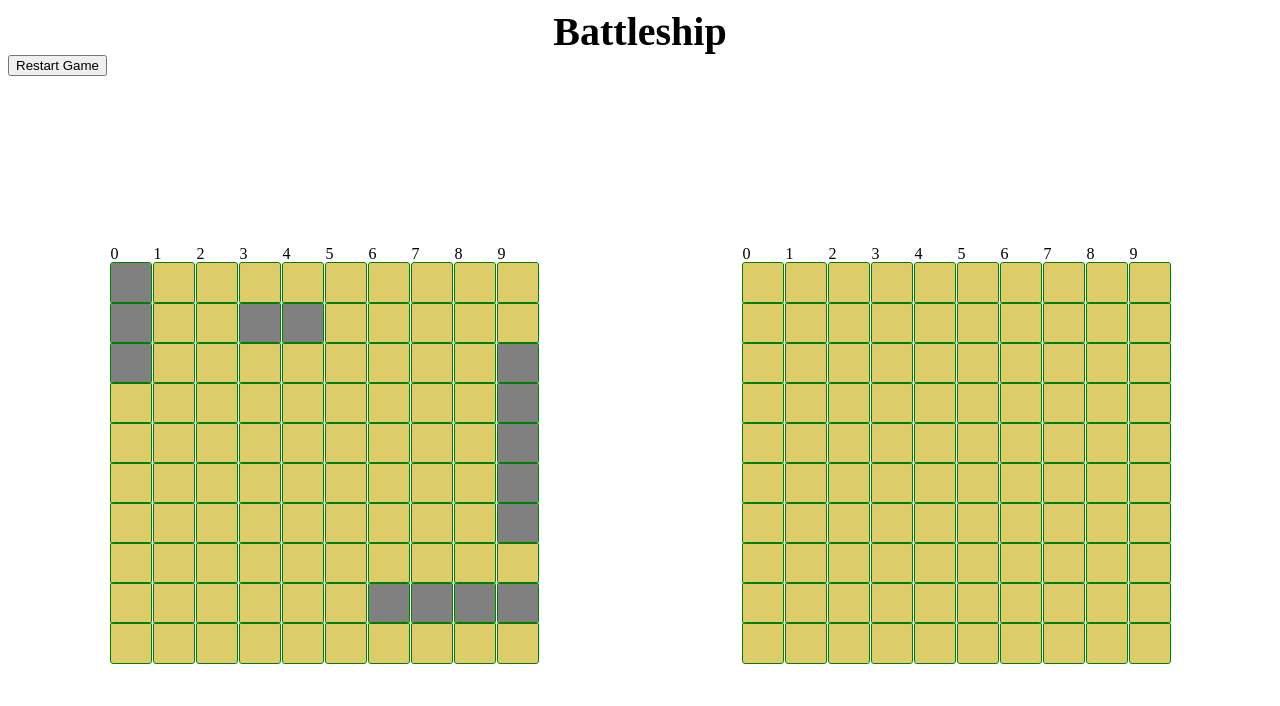
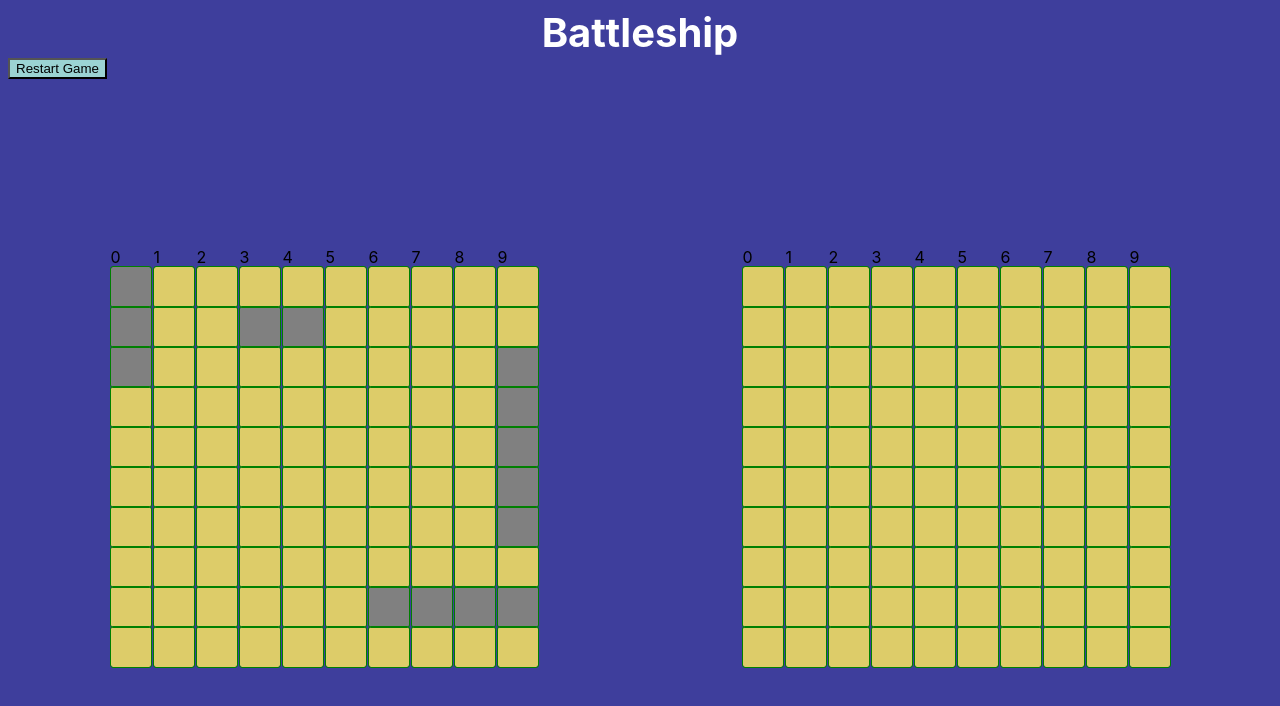
Before and after one commit to kelshuka/Battle-Ship, a website built with webpack: page src/index.html in a window 1280 px wide. Built offline with nearby package versions, Linux system fonts and the light colour scheme.

Commit message:
Add files

```diff
--- a/src/index.html
+++ b/src/index.html
@@ -9,12 +9,12 @@
 
         <div class="mainContainer">
 
-            <div style="text-align: center; font-size: 40px; font-weight:bolder;"
+            <div style="text-align: center; font-size: 40px; font-weight:bolder;color: white;"
              class="gameName">Battleship</div>
 
             <div class="closeButtns">
                 <button class="addPlayers" style="display: none;">Change your ships positions</button>
-                <button class="clean">Restart Game</button>
+                <button class="clean" style="background-color: rgb(155, 211, 211);">Restart Game</button>
             </div>
             <div style="text-align: center; height: 2px; color: rgb(64, 64, 170);" class="winner"></div>
             <p></p>
--- a/src/style.css
+++ b/src/style.css
@@ -1,10 +1,8 @@
 
-/* body {
-    display: flex;
-    flex-direction: column;
-    justify-content: space-between;
-    align-items: center;
-} */
+body {
+    font-family: -apple-system, BlinkMacSystemFont, 'Segoe UI', Roboto, Oxygen, Ubuntu, Cantarell, 'Open Sans', 'Helvetica Neue', sans-serif;
+    background-color: color-mix(in srgb, rgb(31, 29, 23),rgb(70, 70, 189) 80%);
+}
 
 
 .container {
```
